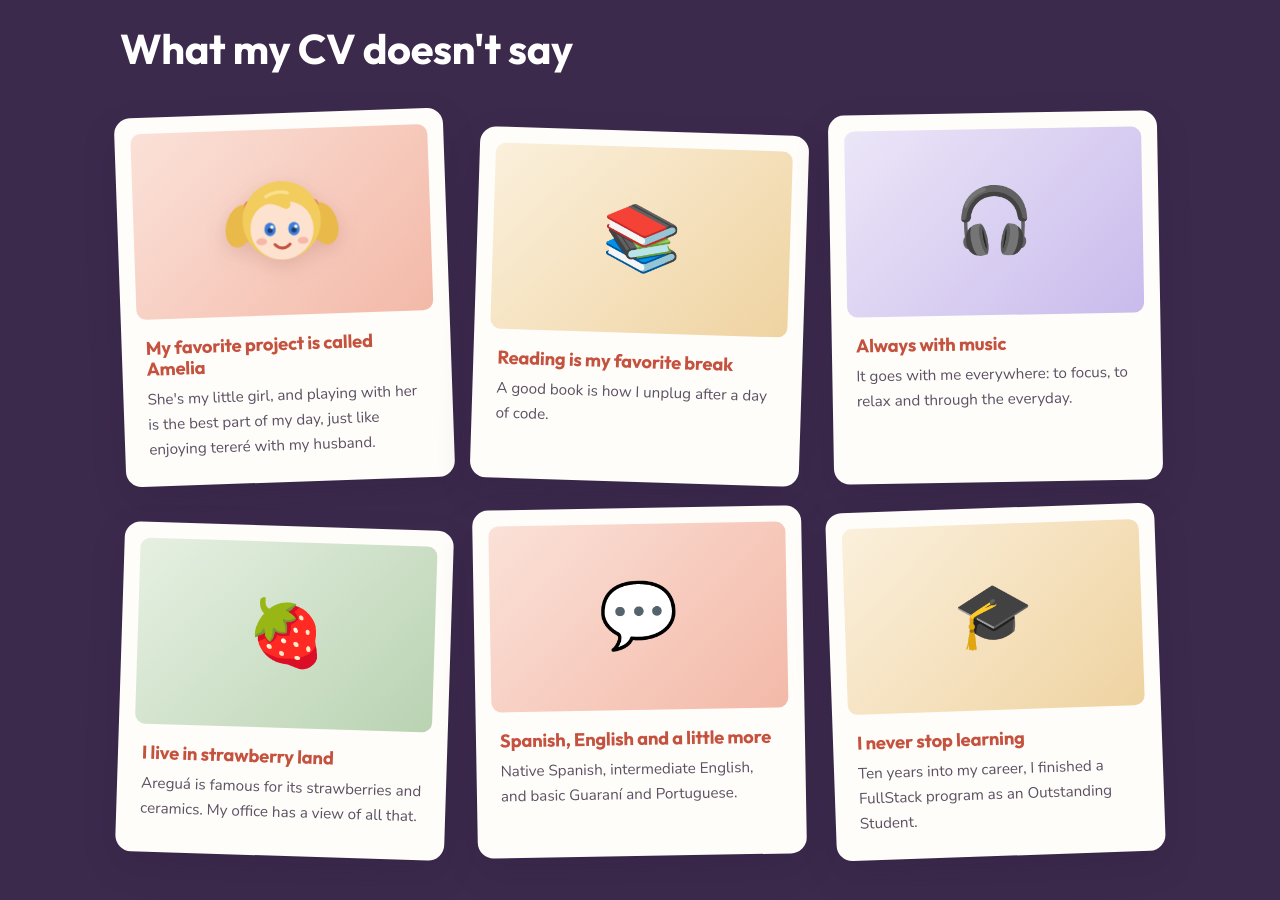
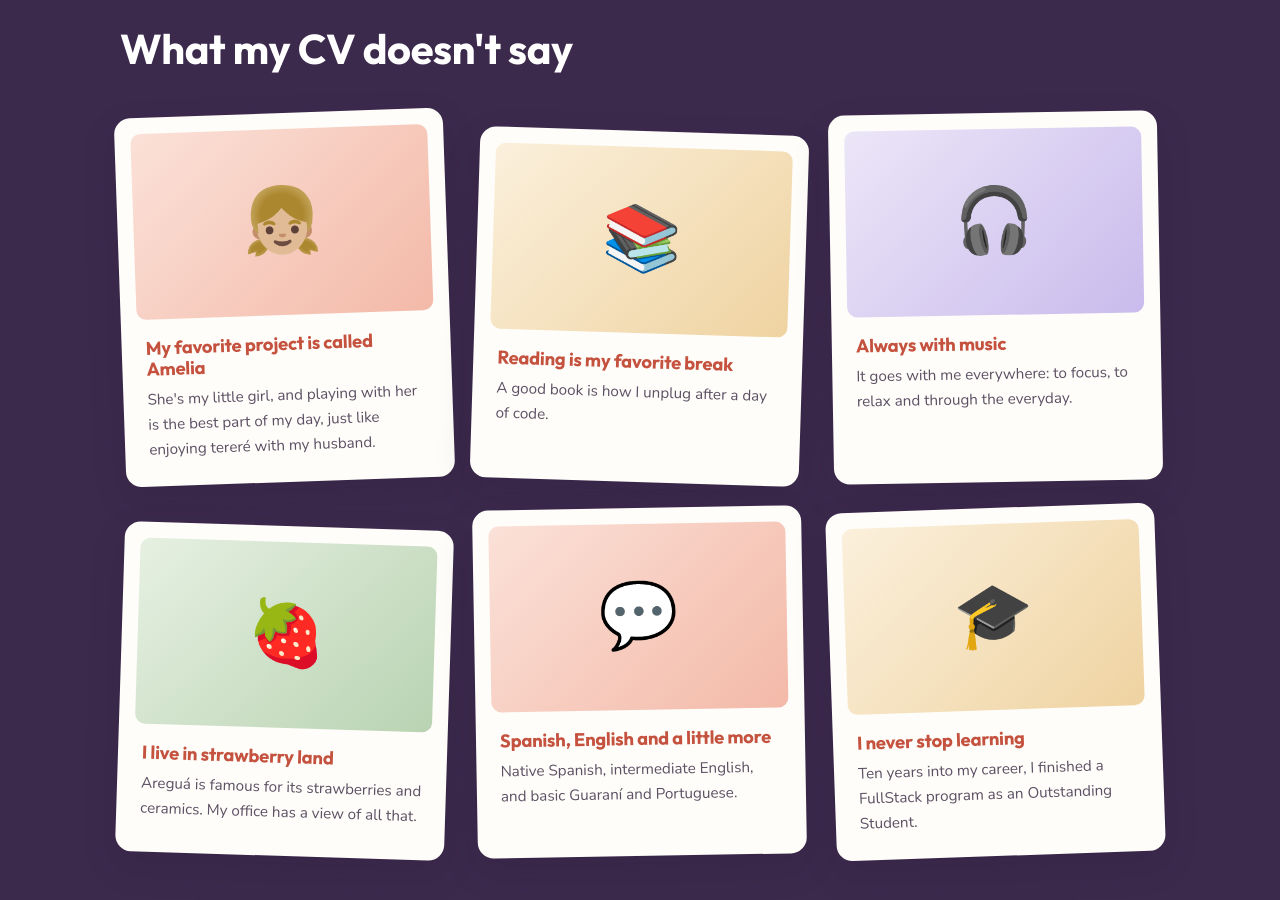
Before and after one commit to melissagcoral/melissagcoral.github.io, a plain HTML site: page index.html in a window 1280 px wide. Shown: the part 3900-4800 px from the top of the page. Drawn offline with Linux system fonts and the light colour scheme.

Commit message:
Amelia con el emoji 👧🏼
Co-Authored-By: Claude Opus 5.5 <noreply@anthropic.com>

```diff
--- a/index.html
+++ b/index.html
@@ -278,33 +278,7 @@
         <h2 class="title-spark"><span data-i18n="fun.title">Lo que no dice mi CV</span></h2>
         <div class="facts">
           <article class="fact card--tilt-l">
-            <div class="fact__art fact__art--coral" aria-hidden="true">
-              <svg class="girl" viewBox="0 0 120 120">
-                <!-- coletas -->
-                <ellipse cx="22" cy="62" rx="13" ry="20" fill="#e9b949" transform="rotate(18 22 62)"/>
-                <ellipse cx="98" cy="62" rx="13" ry="20" fill="#e9b949" transform="rotate(-18 98 62)"/>
-                <circle cx="31" cy="44" r="5" fill="#e8735f"/>
-                <circle cx="89" cy="44" r="5" fill="#e8735f"/>
-                <!-- pelo de atrás -->
-                <circle cx="60" cy="58" r="36" fill="#f2cc5c"/>
-                <!-- cara -->
-                <ellipse cx="60" cy="66" rx="29" ry="28" fill="#fde2d0"/>
-                <!-- flequillo -->
-                <path d="M31 58 C 32 34, 50 24, 62 25 C 78 26, 90 36, 89 58 C 84 47, 76 42, 68 41 C 70 46, 66 49, 62 47 C 56 44, 50 41, 44 44 C 38 47, 34 52, 31 58 Z" fill="#f2cc5c"/>
-                <path d="M46 36 C 52 32, 60 31, 66 33" stroke="#fbe08f" stroke-width="3" fill="none" stroke-linecap="round"/>
-                <!-- ojos azules -->
-                <ellipse cx="49" cy="66" rx="5.2" ry="6.2" fill="#3b7dd8"/>
-                <ellipse cx="71" cy="66" rx="5.2" ry="6.2" fill="#3b7dd8"/>
-                <circle cx="49" cy="67" r="2.4" fill="#1f3c6e"/>
-                <circle cx="71" cy="67" r="2.4" fill="#1f3c6e"/>
-                <circle cx="50.8" cy="64" r="1.6" fill="#fff"/>
-                <circle cx="72.8" cy="64" r="1.6" fill="#fff"/>
-                <!-- cachetes y sonrisa -->
-                <ellipse cx="41" cy="77" rx="5" ry="3.2" fill="#f6a99a" opacity=".75"/>
-                <ellipse cx="79" cy="77" rx="5" ry="3.2" fill="#f6a99a" opacity=".75"/>
-                <path d="M53 80 Q 60 87 67 80" stroke="#c4523f" stroke-width="2.6" fill="none" stroke-linecap="round"/>
-              </svg>
-            </div>
+            <div class="fact__art fact__art--coral" aria-hidden="true">👧🏼</div>
             <h3 data-i18n="f4.t">Mi proyecto favorito se llama Amelia</h3>
             <p data-i18n="f4.p">Es mi niña, y jugar con ella es la mejor parte de mi día, igual que disfrutar un tereré con mi esposo.</p>
           </article>
--- a/styles.css
+++ b/styles.css
@@ -283,4 +283,3 @@ h2 { font-size: clamp(1.9rem, 4vw, 2.6rem); font-weight: 700; color: var(--plum)
 .edu__badge { display: inline-block; margin-top: 6px; font-weight: 700; color: var(--plum); font-size: .82rem; }
 @media (max-width: 900px) { .edu__list { grid-template-columns: 1fr; } }
 @media (max-width: 620px) { .tl { padding-left: 36px; } .tl h3 { font-size: 1.15rem; } }
-.girl { width: clamp(96px, 44%, 136px); height: auto; filter: drop-shadow(0 6px 10px rgba(120, 50, 40, .18)); }
```
